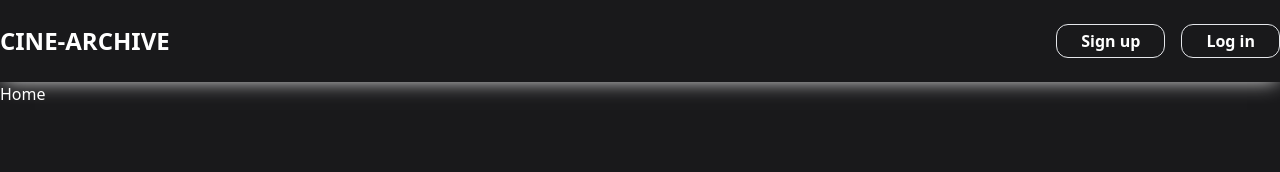
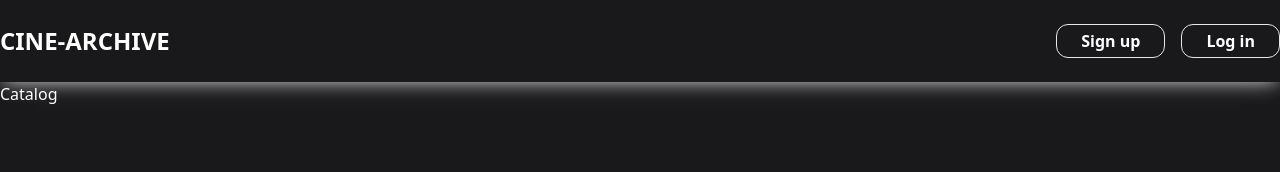
Before and after one commit to Anvar2742/cine-archive, a React (Vite) app in the folder client/: page /test in a window 1280 px wide. Shown: the top 172 px of the page. Built offline with nearby package versions, Linux system fonts and the light colour scheme; no server answers.

Commit message:
persist login

```diff
--- a/client/src/App.jsx
+++ b/client/src/App.jsx
@@ -2,13 +2,17 @@ import { Route, Routes } from "react-router-dom";
 import "./App.css";
 import MainLayout from "./components/MainLayout";
 import Home from "./pages/Home";
+import Catalog from "./pages/Catalog";
+import PersistLogin from "./components/PersistLogin";
 
 function App() {
     return (
         <Routes>
             <Route element={<MainLayout />}>
-                <Route path="/" element={<Home />} />
-                <Route path="/test" element={<Home />} />
+                <Route element={<PersistLogin />}>
+                    <Route path="/" element={<Home />} />
+                    <Route path="/test" element={<Catalog />} />
+                </Route>
             </Route>
         </Routes>
     );
--- a/client/src/api/axios.js
+++ b/client/src/api/axios.js
@@ -2,3 +2,9 @@ import axios from "axios";
 const BASE_URL = "http://localhost:7000";
 
 export default axios.create({ baseURL: BASE_URL });
+
+export const axiosPrivate = axios.create({
+    baseURL: BASE_URL,
+    headers: { "Content-Type": "application/json" },
+    withCredentials: true,
+});
--- a/client/src/components/MainLayout.jsx
+++ b/client/src/components/MainLayout.jsx
@@ -2,8 +2,11 @@ import Navbar from "./Navbar";
 import { Outlet } from "react-router-dom";
 import { useState } from "react";
 import AuthModal from "../pages/auth/AuthModal";
+import useAuth from "../hooks/useAuth";
 
 const MainLayout = () => {
+    const { auth } = useAuth();
+    console.log(auth);
     const [isAuth, setIsAuth] = useState(false);
     const [isSignup, setIsSignup] = useState(null);
 
--- /dev/null
+++ b/client/src/components/PersistLogin.jsx
@@ -0,0 +1,34 @@
+import { Outlet, useLocation, useOutletContext } from "react-router-dom";
+import { useState, useEffect, useRef } from "react";
+import useRefreshToken from "../hooks/useRefreshToken";
+import useAuth from "../hooks/useAuth";
+
+const PersistLogin = () => {
+    const location = useLocation();
+    const [isLoading, setIsLoading] = useState(true);
+    const refresh = useRefreshToken();
+    const { auth, persist } = useAuth();
+    const effectRan = useRef(false);
+
+    useEffect(() => {
+        if (effectRan.current) {
+            const verifyRefreshToken = async () => {
+                try {
+                    await refresh();
+                } catch (err) {
+                    console.error(err);
+                } finally {
+                    setIsLoading(false);
+                }
+            };
+
+            !auth?.accessToken ? verifyRefreshToken() : setIsLoading(false);
+        }
+
+        return () => (effectRan.current = true);
+    }, [location.pathname]);
+
+    return <>{isLoading ? <p>Loading...</p> : <Outlet />}</>;
+};
+
+export default PersistLogin;
--- a/client/src/main.jsx
+++ b/client/src/main.jsx
@@ -2,11 +2,14 @@ import React from "react";
 import ReactDOM from "react-dom/client";
 import App from "./App.jsx";
 import { BrowserRouter } from "react-router-dom";
+import { AuthProvider } from "./context/AuthContext.jsx";
 
 ReactDOM.createRoot(document.getElementById("root")).render(
     <React.StrictMode>
         <BrowserRouter>
-            <App />
+            <AuthProvider>
+                <App />
+            </AuthProvider>
         </BrowserRouter>
     </React.StrictMode>
 );
--- /dev/null
+++ b/client/src/pages/Catalog.jsx
@@ -0,0 +1,13 @@
+import useAuth from "./../hooks/useAuth";
+
+const Catalog = () => {
+    const { auth } = useAuth();
+    console.log(auth);
+    return (
+        <div>
+            Catalog
+        </div>
+    );
+};
+
+export default Catalog;
```
